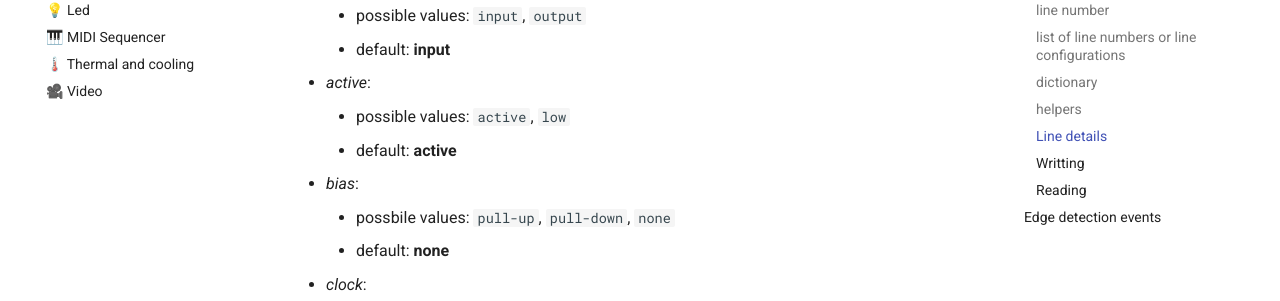
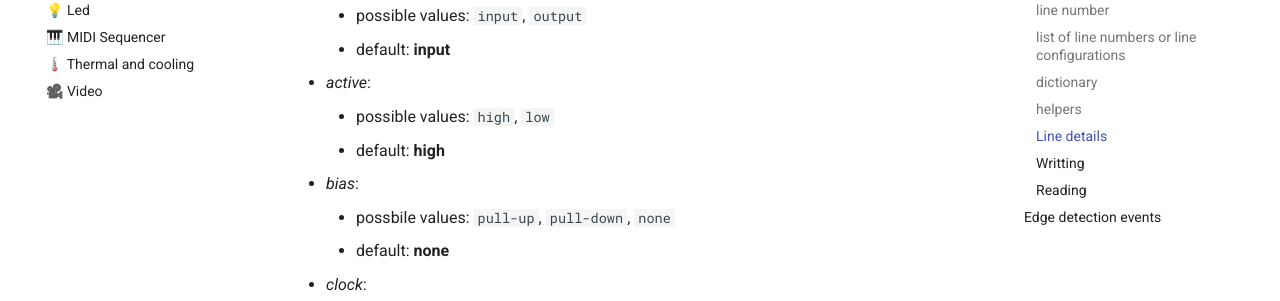
Before and after one commit to tiagocoutinho/linuxpy, an MkDocs documentation site: the page built from docs/user_guide/gpio.md, in a window 1280 px wide and 900 px high, scrolled down 3386 px. Shown: the part 152-453 px from the top of the window. Built offline with MkDocs 1.6.1 and Material for MkDocs 9.7.7, drawn with Linux system fonts in a browser that asks for light colours; comment, search, counter and statistics services are not loaded.

Commit message:
Fix gpio doc typo

```diff
--- a/docs/user_guide/gpio.md
+++ b/docs/user_guide/gpio.md
@@ -167,8 +167,8 @@ Here are the line configuration options with their restrictions and defaults:
     * possible values: `input`, `output`
     * default: **input**
 * *active*:
-    * possible values: `active`, `low`
-    * default: **active**
+    * possible values: `high`, `low`
+    * default: **high**
 * *bias*:
     * possbile values: `pull-up`, `pull-down`, `none`
     * default: **none**
```
